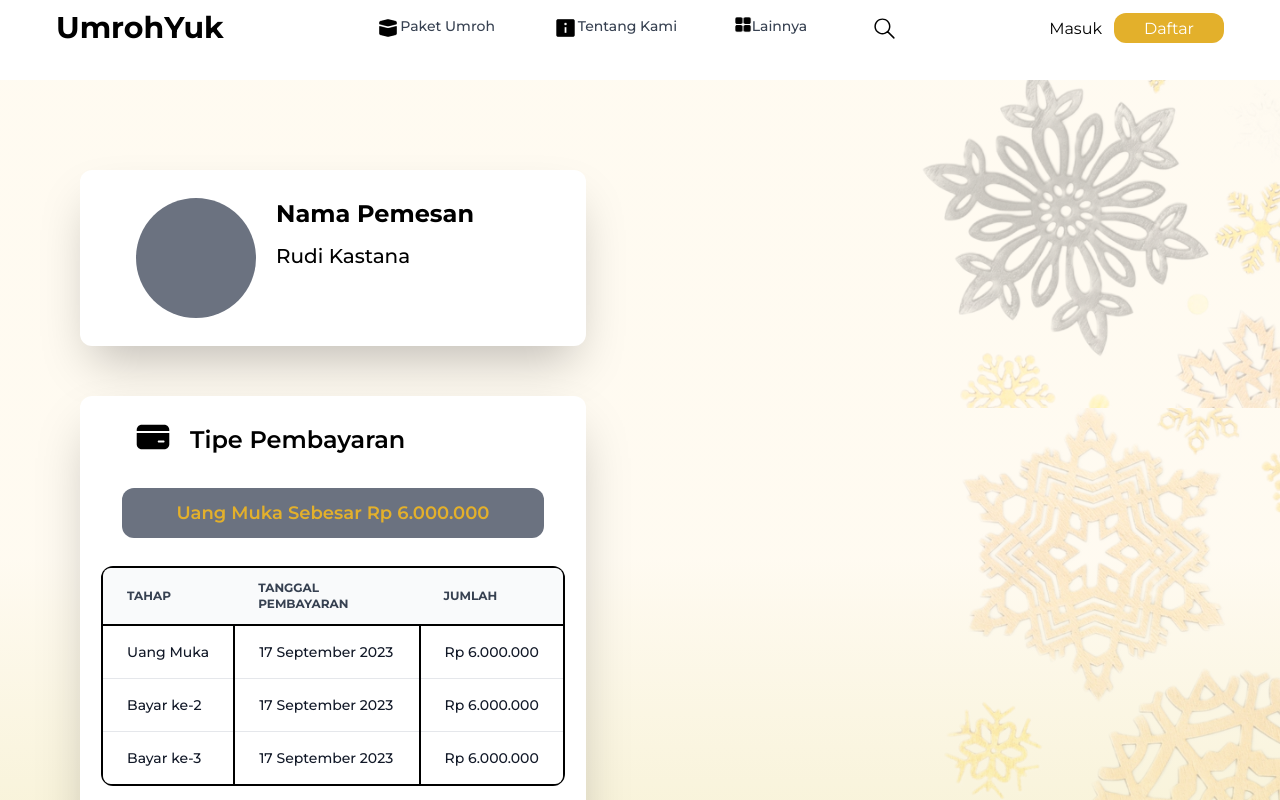
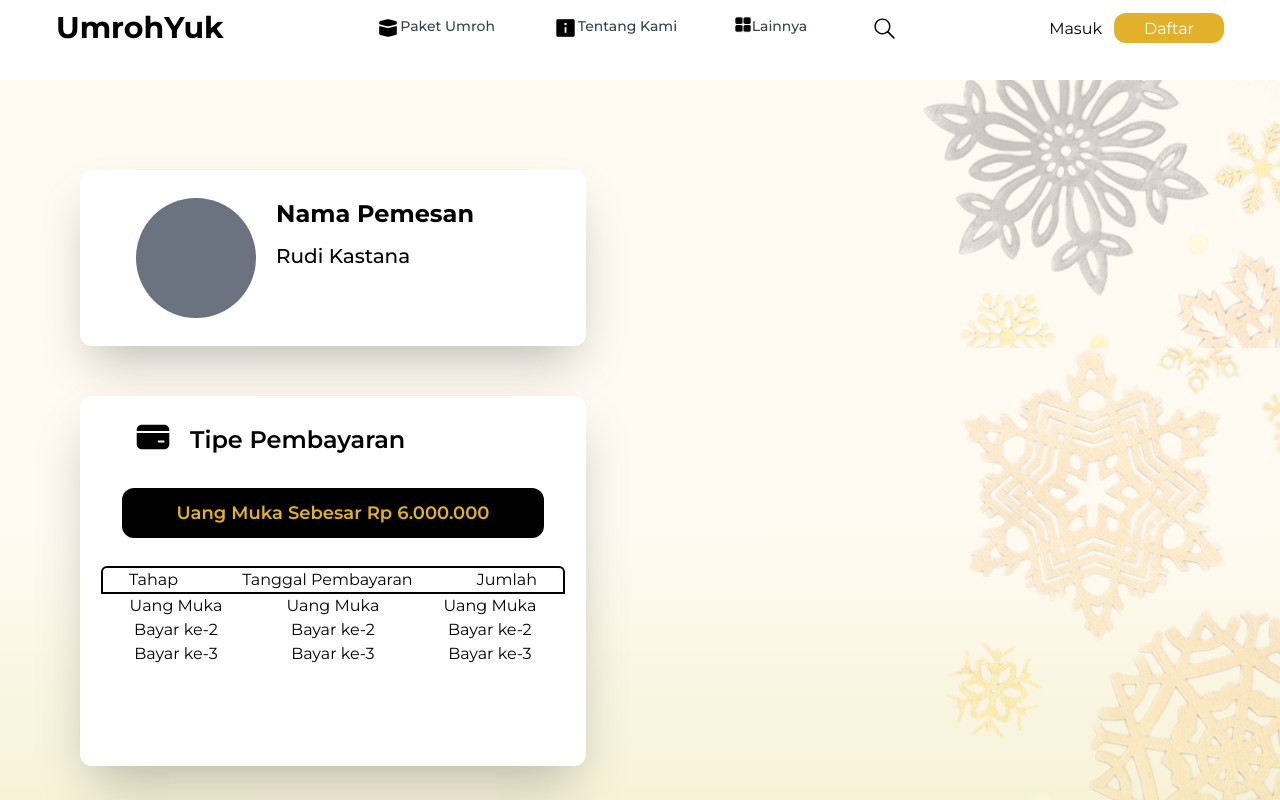
Before and after one commit to fikriymnn/umr-web, a Next.js app: page /package/detail/formPesan in a window 1280 px wide. Shown: the top 800 px of the page. Built offline with nearby package versions, Linux system fonts and the light colour scheme.

Commit message:
mengubah componenent tabel

```diff
--- a/src/components/tipePembayaranFoam.jsx
+++ b/src/components/tipePembayaranFoam.jsx
@@ -1,11 +1,12 @@
 import React from "react";
 import TableHarga from "@/components/tableHarga";
+import TableHarga2 from "@/components/tabelHarga2";
 
 import { Button, Card, Checkbox, Label, TextInput } from "flowbite-react";
 
 function TipePembayaranFoam() {
   return (
-    <div className="bg-white w-10/12 ms-20 rounded-xl shadow-2xl">
+    <div className="bg-white md:w-10/12 w-11/12 md:ms-20 sm:ms-10 ms-7 mx-auto rounded-xl shadow-2xl">
       <div className="w-full py-7  font-semibold">
         <div className="flex pb-1 px-14 gap-5">
           <div>
@@ -15,7 +16,7 @@ function TipePembayaranFoam() {
         </div>
 
         <div className=" flex justify-center items-center">
-          <div className=" w-10/12 h-[50px] rounded-xl bg-gray-500 flex justify-center items-center ">
+          <div className=" w-10/12 h-[50px] rounded-xl bg-black flex justify-center items-center ">
             <p className="text-[#E3B02B] text-center text-lg">
               Uang Muka Sebesar Rp 6.000.000
             </p>
@@ -24,7 +25,7 @@ function TipePembayaranFoam() {
       </div>
       <div className=" flex justify-center items-center mb-20">
         <div className="w-11/12">
-          <TableHarga />
+          <TableHarga2 />
         </div>
       </div>
       <div className="h-[20px]"></div>
```
